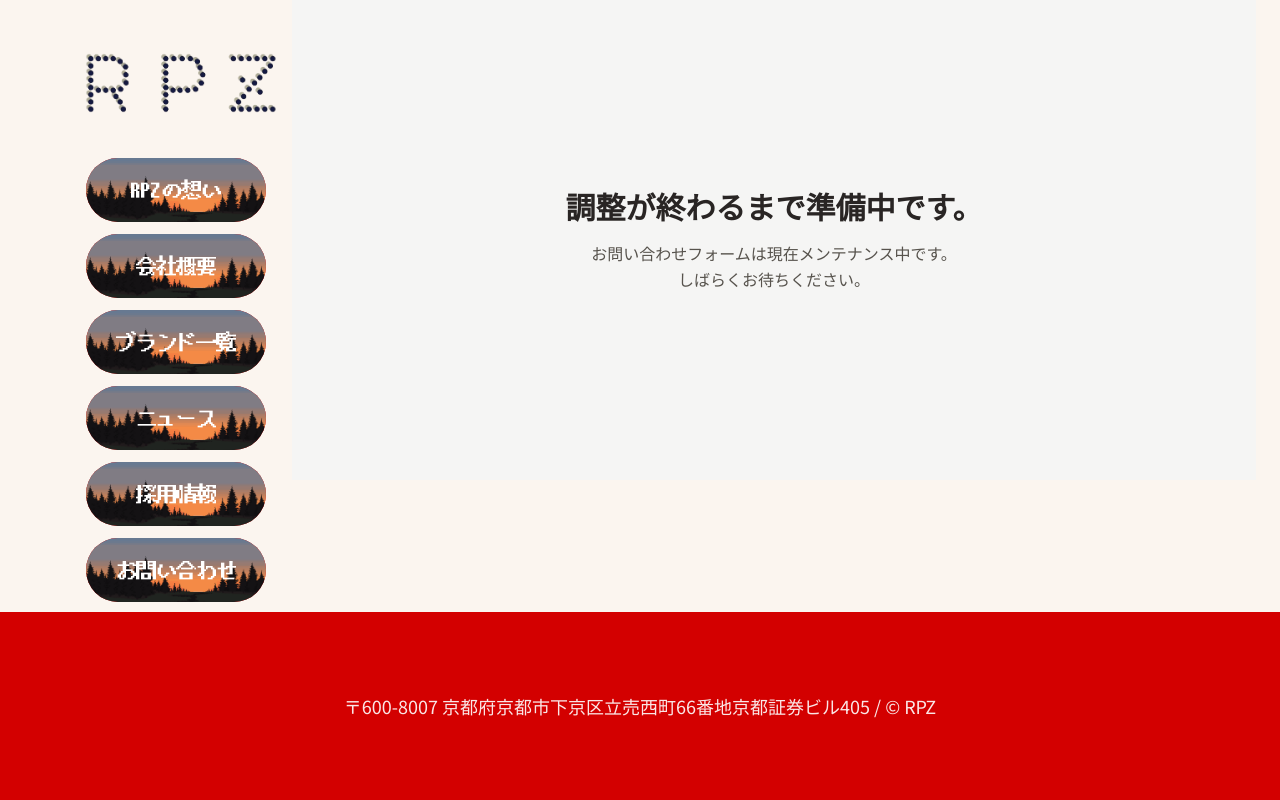
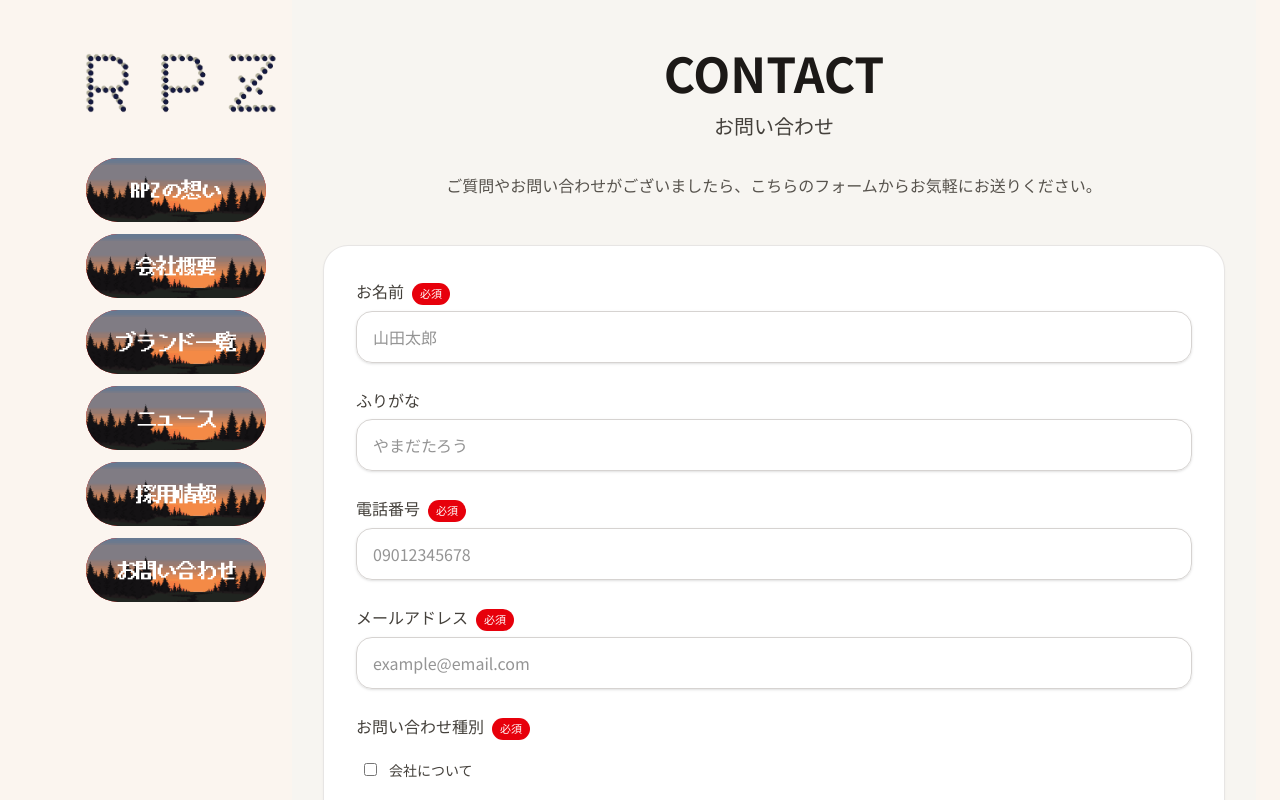
Before and after one commit to rpz-2024/rpzHP, a Next.js app: page /contact in a window 1280 px wide. Shown: the top 800 px of the page. Built offline with nearby package versions, Linux system fonts and the light colour scheme; no server answers.

Commit message:
open contact form

```diff
--- a/src/app/(site)/contact/page.tsx
+++ b/src/app/(site)/contact/page.tsx
@@ -1,67 +1,67 @@
-// "use client";
+"use client";
 
-// import {
-//   ContactPageHeader,
-//   FormFields,
-//   PrivacyPolicyAccordion,
-//   SubmitButton,
-// } from "@/components/contact";
-// import { useContactForm } from "@/hooks/useContactForm";
+import {
+  ContactPageHeader,
+  FormFields,
+  PrivacyPolicyAccordion,
+  SubmitButton,
+} from "@/components/contact";
+import { useContactForm } from "@/hooks/useContactForm";
+
+export default function ContactPage() {
+  const {
+    register,
+    handleSubmit,
+    errors,
+    isValid,
+    watchedValues,
+    isSubmitting,
+    onSubmit,
+    handleInquiryTypeChange,
+  } = useContactForm();
+
+  return (
+    <main className="min-h-screen bg-stone-100/60 py-12 px-6">
+      <div className="max-w-[900px] mx-auto">
+        <ContactPageHeader />
+
+        {/* フォームカード */}
+        <div className="rounded-3xl bg-white ring-1 ring-stone-200 shadow-sm p-6 md:p-8">
+          <form onSubmit={handleSubmit(onSubmit)} className="space-y-6">
+            <FormFields
+              register={register}
+              errors={errors}
+              watchedValues={watchedValues}
+              onInquiryTypeChange={handleInquiryTypeChange}
+            />
+
+            <PrivacyPolicyAccordion register={register} errors={errors} />
+
+            <SubmitButton
+              isValid={isValid}
+              isSubmitting={isSubmitting}
+              privacyAgreement={watchedValues.privacyAgreement}
+            />
+          </form>
+        </div>
+      </div>
+    </main>
+  );
+}
 
 // export default function ContactPage() {
-//   const {
-//     register,
-//     handleSubmit,
-//     errors,
-//     isValid,
-//     watchedValues,
-//     isSubmitting,
-//     onSubmit,
-//     handleInquiryTypeChange,
-//   } = useContactForm();
-
 //   return (
-//     <main className="min-h-screen bg-stone-100/60 py-12 px-6">
-//       <div className="max-w-[900px] mx-auto">
-//         <ContactPageHeader />
-
-//         {/* フォームカード */}
-//         <div className="rounded-3xl bg-white ring-1 ring-stone-200 shadow-sm p-6 md:p-8">
-//           <form onSubmit={handleSubmit(onSubmit)} className="space-y-6">
-//             <FormFields
-//               register={register}
-//               errors={errors}
-//               watchedValues={watchedValues}
-//               onInquiryTypeChange={handleInquiryTypeChange}
-//             />
-
-//             <PrivacyPolicyAccordion register={register} errors={errors} />
-
-//             <SubmitButton
-//               isValid={isValid}
-//               isSubmitting={isSubmitting}
-//               privacyAgreement={watchedValues.privacyAgreement}
-//             />
-//           </form>
-//         </div>
+//     <main className="min-h-[60vh] grid place-items-center bg-stone-100 py-16 px-4">
+//       <div className="text-center">
+//         <h1 className="text-3xl font-extrabold mb-4 text-stone-800">
+//           調整が終わるまで準備中です。
+//         </h1>
+//         <p className="text-stone-600">
+//           お問い合わせフォームは現在メンテナンス中です。
+//           <br />
+//           しばらくお待ちください。
+//         </p>
 //       </div>
 //     </main>
 //   );
 // }
-
-export default function ContactPage() {
-  return (
-    <main className="min-h-[60vh] grid place-items-center bg-stone-100 py-16 px-4">
-      <div className="text-center">
-        <h1 className="text-3xl font-extrabold mb-4 text-stone-800">
-          調整が終わるまで準備中です。
-        </h1>
-        <p className="text-stone-600">
-          お問い合わせフォームは現在メンテナンス中です。
-          <br />
-          しばらくお待ちください。
-        </p>
-      </div>
-    </main>
-  );
-}
```
